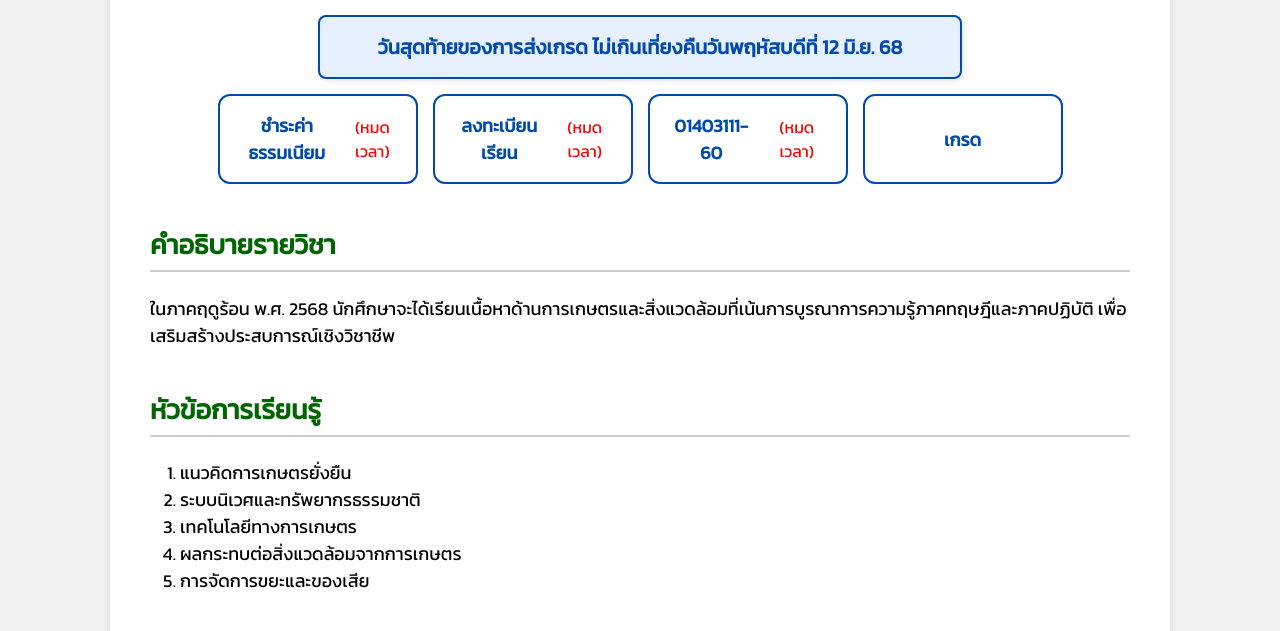
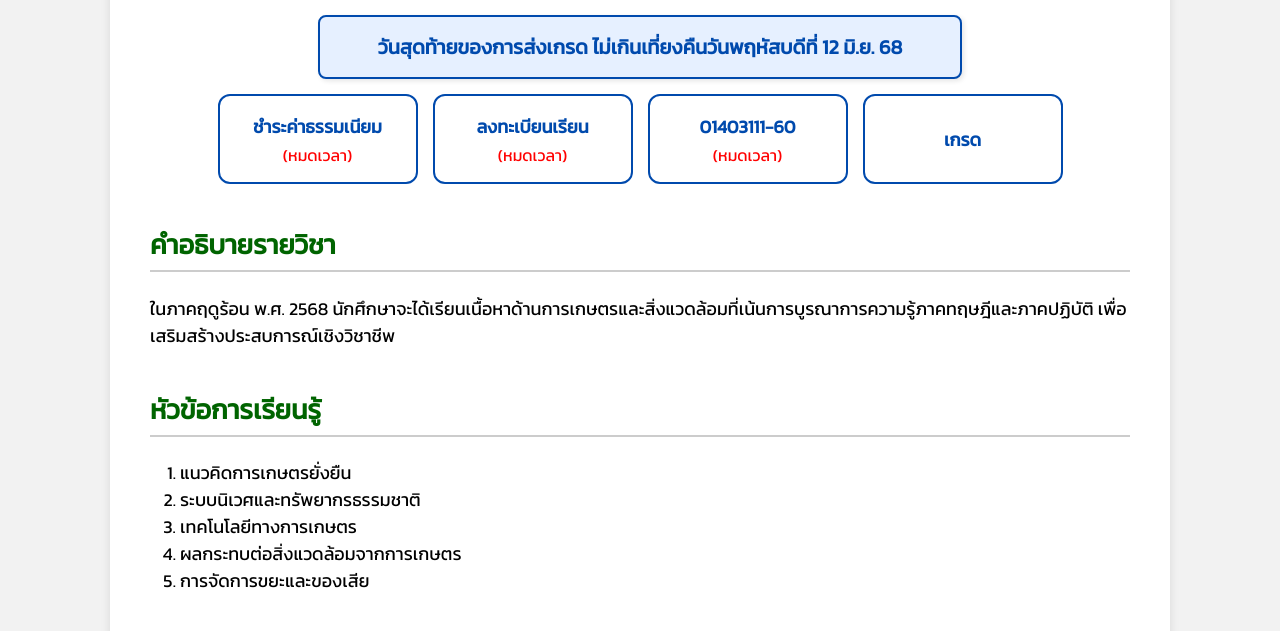
Before and after one commit to Methee77/24F39, a plain HTML site: page Summer.html in a window 1280 px wide. Shown: the part 146-777 px from the top of the page. Drawn offline with Linux system fonts and the light colour scheme.

Commit message:
Summer.html

```diff
--- a/Summer.html
+++ b/Summer.html
@@ -65,6 +65,7 @@
       text-align: center;
       font-family: "Kanit", Tahoma, sans-serif;
       display: flex;
+      flex-direction: column; /* ให้ข้อความในกล่องเรียงแนวตั้ง */
       align-items: center;
       justify-content: center;
       cursor: pointer;
@@ -80,12 +81,13 @@
       transform: translateY(2px);
     }
 
-    /* สไตล์คำว่า (หมดเวลา) สีแดง */
+    /* สไตล์คำว่า (หมดเวลา) สีแดง และแยกบรรทัด */
     .expired {
       color: red;
-      margin-left: 5px;
       font-weight: normal;
       font-size: 16px;
+      margin-top: 6px;
+      line-height: 1.2;
     }
 
     h2 {
@@ -154,13 +156,16 @@
 
   <div class="info-box-container">
     <div class="info-box" tabindex="0">
-      ชำระค่าธรรมเนียม <span class="expired">(หมดเวลา)</span>
+      ชำระค่าธรรมเนียม
+      <span class="expired">(หมดเวลา)</span>
     </div>
     <div class="info-box" tabindex="0">
-      ลงทะเบียนเรียน <span class="expired">(หมดเวลา)</span>
+      ลงทะเบียนเรียน
+      <span class="expired">(หมดเวลา)</span>
     </div>
     <div class="info-box" tabindex="0">
-      01403111-60 <span class="expired">(หมดเวลา)</span>
+      01403111-60
+      <span class="expired">(หมดเวลา)</span>
     </div>
     <div class="info-box" tabindex="0">
       เกรด
```
